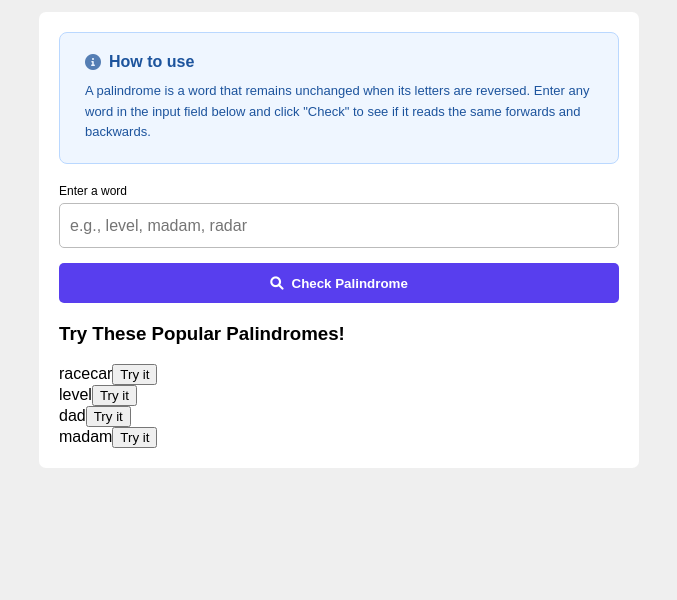
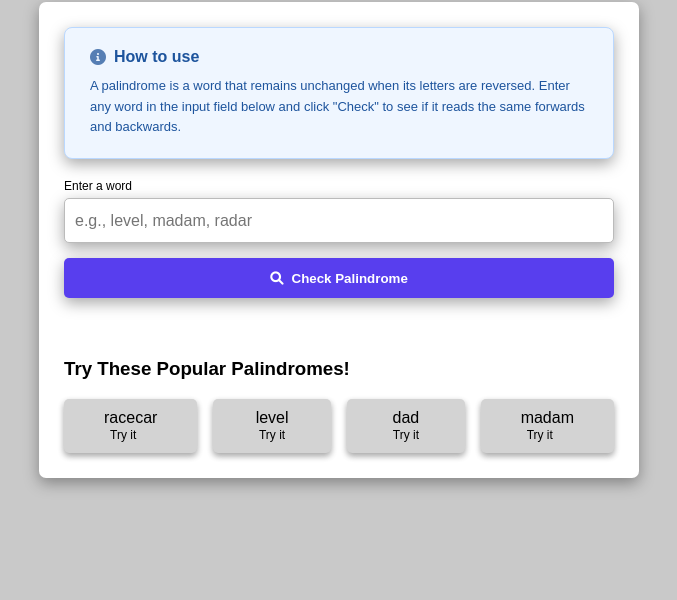
Before and after one commit to ericakcode/palindrome-word-game, a plain HTML site: page index.html in a window 1280 px wide. Shown: the part 200-800 px from the top of the page, without its empty margins (301-978 px from the left). Drawn offline with Linux system fonts and the light colour scheme; a web font is replaced by a local one.

Commit message:
Added popular palindromes section and styled with CSS

```diff
--- a/index.html
+++ b/index.html
@@ -33,6 +33,7 @@
         </button>
       </form>
       <h3>Try These Popular Palindromes!</h3>
+      <div class="popular-palindromes">
         <div class="example-palindromes">
           racecar<button class="tryBtn">Try it</button>
         </div>
@@ -46,6 +47,7 @@
           madam<button class="tryBtn">Try it</button>
         </div>
       </div>
+    </div>
     <script src="script.js"></script>
   </body>
 </html>
--- a/style.css
+++ b/style.css
@@ -1,4 +1,8 @@
 @import url("https://fonts.googleapis.com/css2?family=TikTok+Sans:opsz,wght@12..36,300..900&display=swap");
+
+:root {
+  --box-shadow: rgba(0, 0, 0, 0.35) 0px 5px 15px;
+}
 
 * {
   box-sizing: border-box;
@@ -6,7 +10,7 @@
 
 body {
   font-family: "TikTok Sans", sans-serif;
-  background-color: rgb(239, 239, 239);
+  background-color: rgb(201, 201, 201);
   display: flex;
   flex-direction: column;
   justify-content: center;
@@ -18,9 +22,10 @@ body {
 
 .main-container {
   background-color: #fff;
-  padding: 20px;
+  padding: 25px;
   border-radius: 7px;
   max-width: 600px;
+  box-shadow: rgba(0, 0, 0, 0.35) 0px 5px 15px;
 }
 
 /* "How to" container */
@@ -30,6 +35,7 @@ body {
   border-radius: 8px;
   padding: 10px 25px;
   border: 1px solid #bad8ff;
+  box-shadow: var(--box-shadow);
 }
 
 .instructions-container p {
@@ -68,6 +74,7 @@ label {
   border: 1px solid #bbb;
   font-size: 1rem;
   padding: 0 10px;
+  box-shadow: var(--box-shadow);
 }
 
 /* Button */
@@ -80,9 +87,39 @@ label {
   font-weight: 600;
   border-radius: 5px;
   border: none;
-  margin-top: 15px;
+  margin: 15px 0 40px 0;
+  cursor: pointer;
+  box-shadow: var(--box-shadow);
 }
 
 #checkBtn i {
   margin-right: 8px;
 }
+
+/* Popular Palindromes Section */
+
+h3 {
+  font-weight: 600;
+}
+
+.example-palindromes {
+  background-color: lightgray;
+  padding: 10px 40px;
+  border-radius: 5px;
+  text-align: center;
+  font-weight: 500;
+  box-shadow: rgba(0, 0, 0, 0.16) 0px 3px 6px, rgba(0, 0, 0, 0.23) 0px 3px 6px;
+}
+
+.popular-palindromes {
+  display: flex;
+  justify-content: space-between;
+}
+
+.tryBtn {
+  display: block;
+  border: none;
+  background: transparent;
+  cursor: pointer;
+  font-size: 12px;
+}
```
Lines whose indentation alone changed are shown as unchanged.
